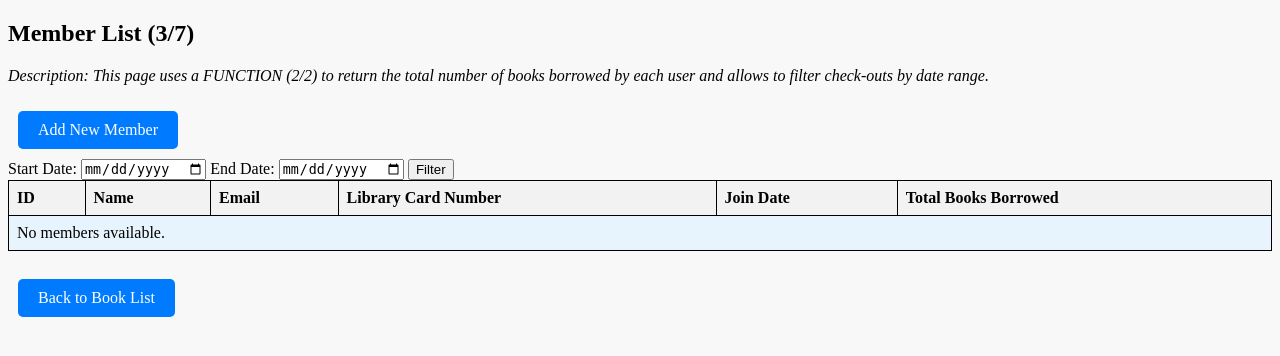
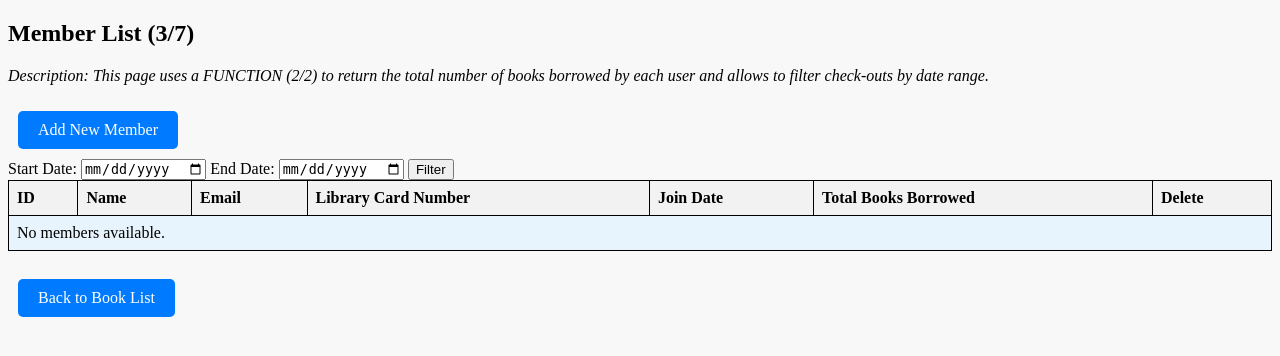
Before and after one commit to klausware/OnlineLibraryDB, a Django app: page /members/ in a window 1280 px wide. Shown: the top 356 px of the page. Run offline with Django 5.2, Linux system fonts and the light colour scheme.

Commit message:
Added delete operation to Members list

```diff
--- a/library/webapp/templates/webapp/member_list.html
+++ b/library/webapp/templates/webapp/member_list.html
@@ -44,6 +44,7 @@
             <th>Library Card Number</th>
             <th>Join Date</th>
             <th>Total Books Borrowed</th>
+            <th>Delete</th>
         </tr>
         {% for member in members %}
         <tr>
@@ -54,6 +55,12 @@
             <td>{{ member.join_date|date:"Y-m-d" }}</td>
             <td>{{ member.total_books_borrowed }}</td>
             <td><a href="{% url 'edit_member' member.id %}">Edit</a></td>
+            <td>
+                <form action="{% url 'delete_member' member.id %}" method="post">
+                    {% csrf_token %}
+                    <input type="submit" value="Delete" onclick="return confirm('Are you sure?');" class="button-style">
+                </form>
+            </td>
         </tr>
         {% empty %}
         <tr>
--- a/library/webapp/urls.py
+++ b/library/webapp/urls.py
@@ -15,6 +15,7 @@ urlpatterns = [
     path('members/', views.member_list, name='member_list'),
     path('members/add/', views.add_member, name='add_member'),
     path('members/edit/<int:pk>/', views.edit_member, name='edit_member'),
+    path('members/delete/<int:member_id>/', views.delete_member, name='delete_member'),
     path('borrowings/', views.borrowing_list, name='borrowing_list'),
     path('borrowings/add/', views.add_borrowing, name='add_borrowing'),
     path('reviews/', views.review_list, name='review_list'),
--- a/library/webapp/views.py
+++ b/library/webapp/views.py
@@ -193,6 +193,12 @@ def edit_member(request, pk):
         form = MemberForm(instance=member)
     return render(request, 'webapp/edit_member.html', {'form': form})
 
+def delete_member(request, member_id):
+    member = get_object_or_404(Member, id=member_id)
+    if request.method == 'POST':
+        member.delete()
+        return redirect('member_list')
+    return render(request, 'webapp/delete_member.html', {'member': member})
 
 def borrowing_list(request):
     borrowings = Borrowing.objects.all()
```
Also changed, not shown: library/webapp/templates/webapp/delete_member.html (added, +10 -0 lines).
